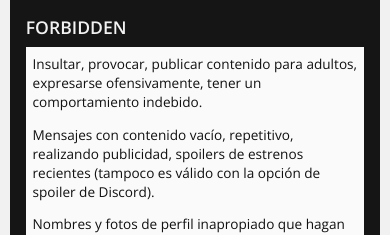
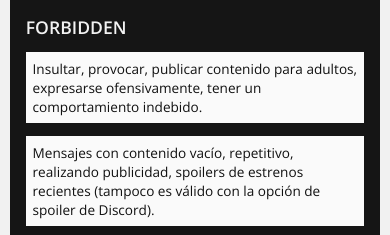
Before and after one commit to FOWMind/ward, a plain HTML site: page 2/not-minified-index.html in a window 390 px wide. Shown: the part 643-878 px from the top of the page. Drawn offline with nearby package versions, Linux system fonts and the light colour scheme.

Commit message:
Update main.css

```diff
--- a/2/assets/css/main.css
+++ b/2/assets/css/main.css
@@ -335,7 +335,7 @@ a {
 	}
 
 	.section__list li {
-		margin: 0;
+		margin: 1em 0;
 	}
 
 	/* Navigation_RWD */
```
